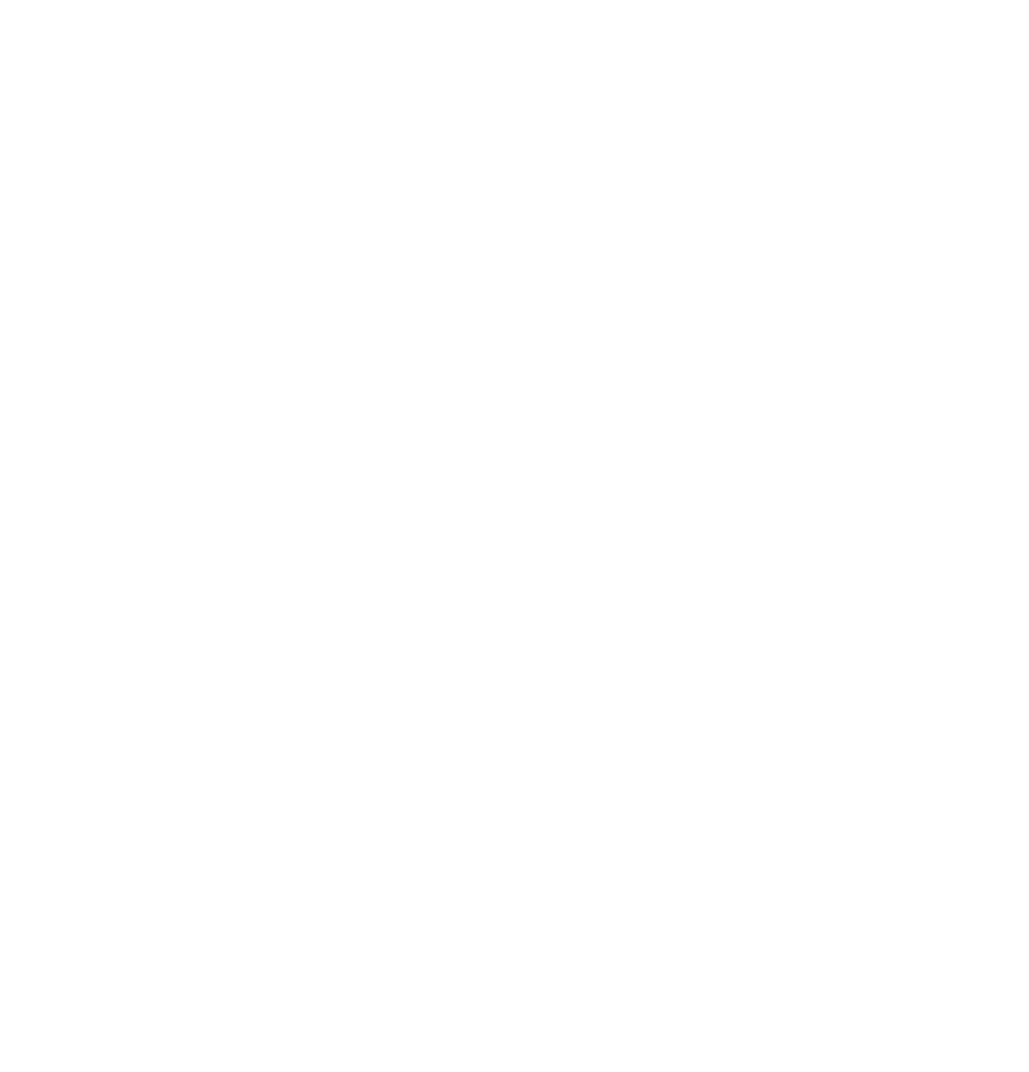
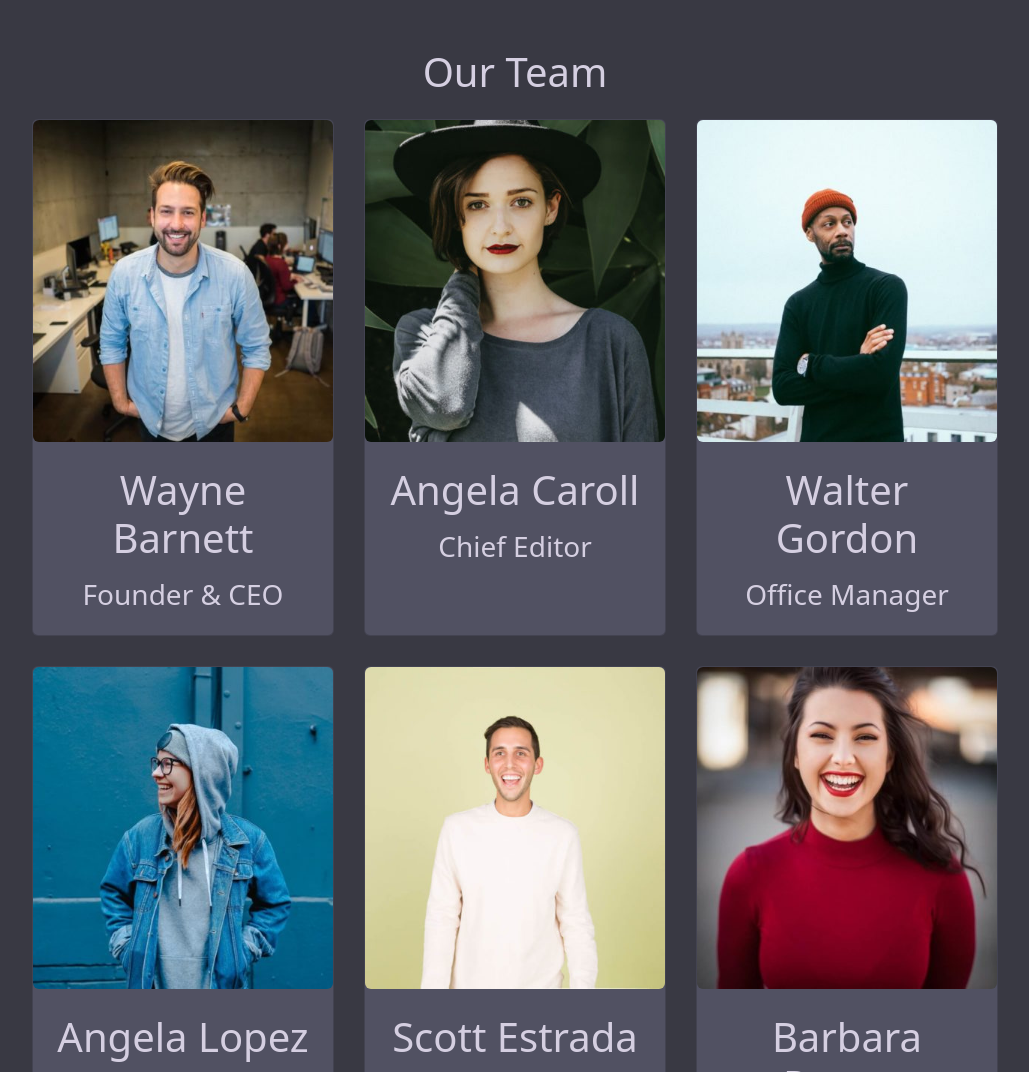
Before and after one commit to HelgaToshkollari/js-our-team, a plain HTML site: page index.html in a window 1280 px wide. Shown: the top 1072 px of the page, without its empty margins (125-1154 px from the left). Before the commit the page ends 800 px from the top, so only its background shows below. Drawn offline with nearby package versions, Linux system fonts and the light colour scheme.

Commit message:
complete

```diff
--- a/css/style.css
+++ b/css/style.css
@@ -0,0 +1,19 @@
+body{
+    background-color:rgb(57, 57, 67);
+}
+
+
+.container-listmembers{
+    display: flex;
+    flex-wrap: wrap;
+}
+
+.text-clr{
+    color:  #d5cfe1ff;
+}
+.list-members {
+    background-color:rgb(81, 81, 98);;
+    color:  #d5cfe1ff;
+    width: calc(100% / 3 - 30px);
+    margin: 15px;
+}
--- a/index.html
+++ b/index.html
@@ -3,12 +3,20 @@
 <head>
     <meta charset="UTF-8">
     <meta http-equiv="X-UA-Compatible" content="IE=edge">
-    <meta name="viewport" content="width=, initial-scale=1.0">
+    <meta name="viewport" content="width=device-width, initial-scale=1.0">
     <title>our team</title>
     <link rel="stylesheet" href="https://cdn.jsdelivr.net/npm/bootstrap@5.2.2/dist/css/bootstrap.min.css">
     <link rel="stylesheet" href="css/style.css">
 </head>
 <body>
+    <div class="container bg-cont">
+        <div class="row justify-content-center m-5">
+            <div class="col">
+                <h1 class="text-center text-clr fs-1">Our Team</h1>
+               <div class=" container-listmembers "></div>
+            </div>
+        </div>
+    </div>
     <script src="js/main.js"></script>
 </body>
 </html>
--- a/js/main.js
+++ b/js/main.js
@@ -1,40 +1,61 @@
+const teamContainer = document.querySelector(".container-listmembers")
 const teamMembers = [
 
     {
         name:"Wayne",
         surname:"Barnett",
-        profession:"Founder & CEO"
+        profession:"Founder & CEO",
+        picture:"img/wayne-barnett-founder-ceo.jpg"
 
     },
     {
         name:"Angela",
         surname:"Caroll",
-        profession:"Chief Editor"
+        profession:"Chief Editor",
+        picture:"img/angela-caroll-chief-editor.jpg"
 
     },
     {
         name:"Walter",
         surname:"Gordon",
-        profession:"Office Manager	 "
+        profession:"Office Manager",
+        picture:"img/walter-gordon-office-manager.jpg"
 
     },
     {
         name:"Angela",
         surname:"Lopez",
-        profession:"Social Media Manager"
+        profession:"Social Media Manager",
+        picture:"img/angela-lopez-social-media-manager.jpg"
 
     },
     {
         name:"Scott",
         surname:"Estrada",
-        profession:"Developer"
+        profession:"Developer",
+        picture:"img/scott-estrada-developer.jpg"
 
     },
     {
         name:"Barbara",
         surname:"Ramos",
-        profession:"Graphic Designer"
+        profession:"Graphic Designer",
+        picture:"img/barbara-ramos-graphic-designer.jpg"
 
     }
 
-]
+];
+
+for(let i = 0; i < teamMembers.length; i++){
+    const memberInfo = teamMembers[i];
+    const listMembers =
+                       `<div class="list-members card ">
+                        <img class="img-fluid rounded" src="${memberInfo.picture}"/>
+                            <div class="card-body text-center">
+                                <h1 class="card-title py-2">${memberInfo.name} ${ memberInfo.surname}</h1>
+                                <h3 >${memberInfo.profession}</h3>
+                            </div>
+                        </div>`;
+    teamContainer.innerHTML += listMembers;
+    console.log( memberInfo.name + " " + memberInfo.surname + ": " + memberInfo.profession + " --- " + memberInfo.picture);
+}
```
